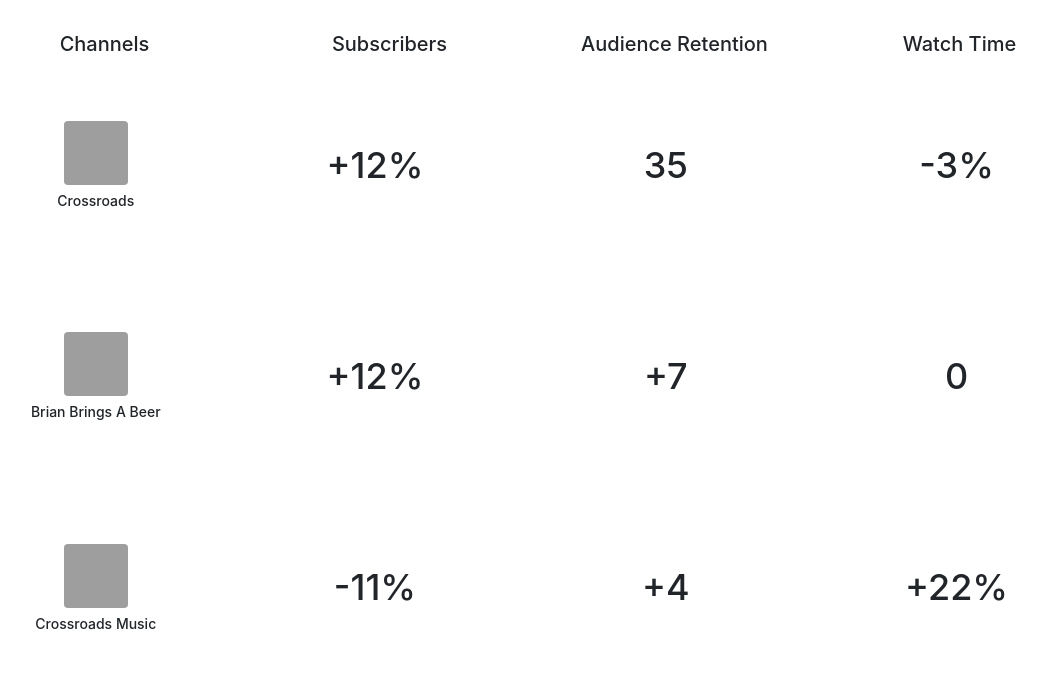
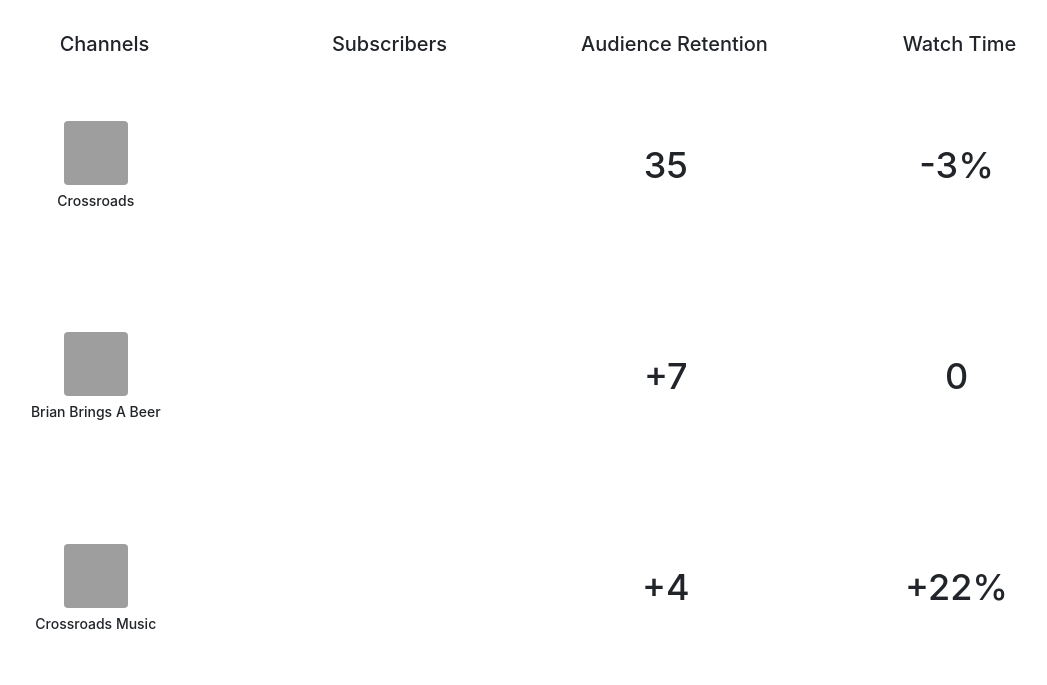
Before and after one commit to lukemoderwell/geyser, a website: page public/index.html in a window 1280 px wide. Shown: the whole page, without its empty margins (108-1155 px from the left). Drawn offline with nearby package versions, Linux system fonts and the light colour scheme; grey boxes are pictures that could not be loaded.

Commit message:
clean up html

```diff
--- a/public/index.html
+++ b/public/index.html
@@ -31,9 +31,7 @@
           <img class="br2 h3 w3 dib" alt="Crossroads" src="https://yt3.ggpht.com/-ARyyPytxr6c/AAAAAAAAAAI/AAAAAAAAAAA/gi3AstIN5DY/s88-c-k-no-mo-rj-c0xffffff/photo.jpg" />
           <h2 class="f6">Crossroads</h2>
         </div>
-        <div class="channel-metric pa5 w-25 mh2 tc" data-metric="subscribers">
-          <h2 class="f2">+12%</h2>
-        </div>
+        <div class="channel-metric pa5 w-25 mh2 tc" data-metric="subscribers"></div>
         <div class="channel-metric pa5 w-25 mh2 tc" data-metric="retention">
           <h2 class="f2">35</h2>
         </div>
@@ -46,9 +44,7 @@
           <img class="br2 h3 w3 dib" alt="Brian Brings A Beer" src="https://yt3.ggpht.com/-iSi4aKWJr5g/AAAAAAAAAAI/AAAAAAAAAAA/kRuhX3uX_-Y/s108-c-k-no-mo-rj-c0xffffff/photo.jpg" />
           <h2 class="f6">Brian Brings A Beer</h2>
         </div>
-        <div class="channel-metric pa5 w-25 mh2 tc" data-metric="subscribers">
-          <h2 class="f2">+12%</h2>
-        </div>
+        <div class="channel-metric pa5 w-25 mh2 tc" data-metric="subscribers"></div>
         <div class="channel-metric pa5 w-25 mh2 tc" data-metric="retention">
           <h2 class="f2">+7</h2>
         </div>
@@ -61,9 +57,7 @@
           <img class="br2 h3 w3 dib" alt="Crossroads Music" src="https://yt3.ggpht.com/-QGBNAAWuTAc/AAAAAAAAAAI/AAAAAAAAAAA/UB7lNkirGuU/s108-c-k-no-mo-rj-c0xffffff/photo.jpg" />
           <h2 class="f6">Crossroads Music</h2>
         </div>
-        <div class="channel-metric pa5 w-25 mh2 tc" data-metric="subscribers">
-          <h2 class="f2">-11%</h2>
-        </div>
+        <div class="channel-metric pa5 w-25 mh2 tc" data-metric="subscribers"></div>
         <div class="channel-metric pa5 w-25 mh2 tc" data-metric="retention">
           <h2 class="f2">+4</h2>
         </div>
```
